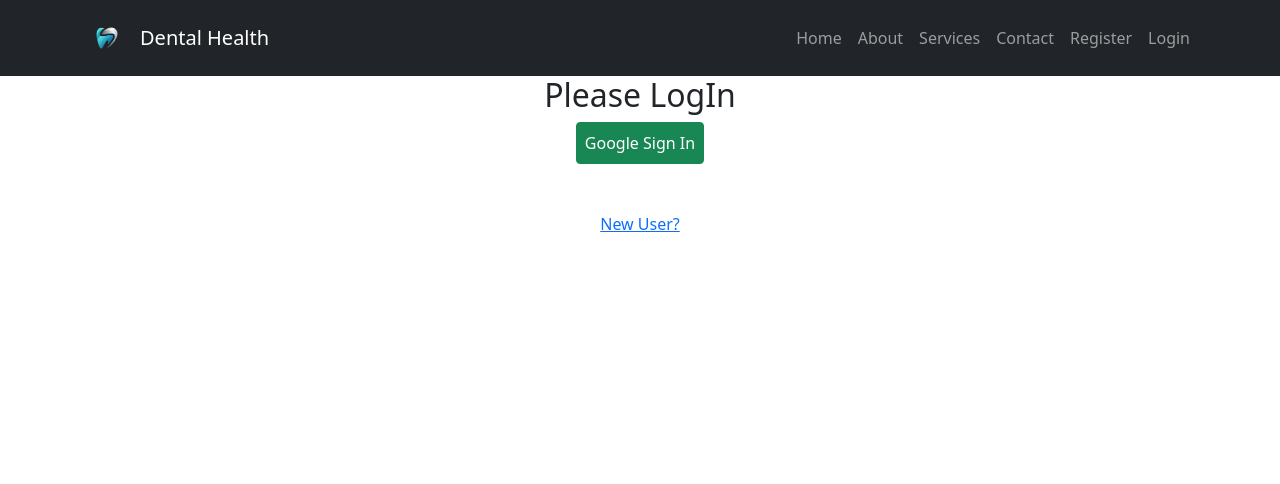
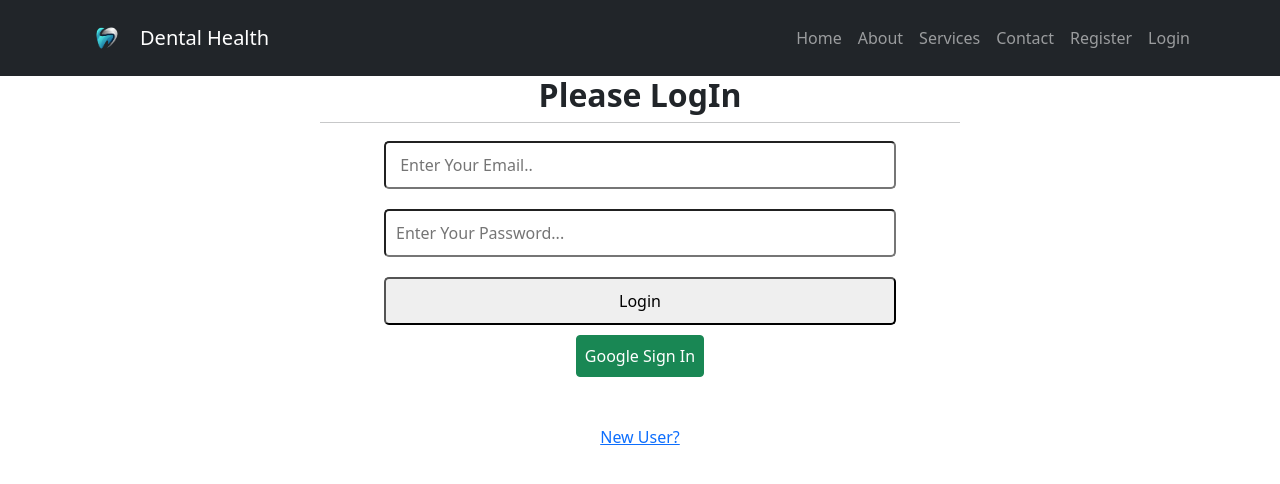
Before and after one commit to Farshid-997/healthcare-related-website-Farshid-997, a React (Create React App) app: page /login in a window 1280 px wide. Shown: the top 484 px of the page. Built offline with nearby package versions, Linux system fonts and the light colour scheme; no server answers.

Commit message:
login updated

```diff
--- a/src/Components/Login/Login.css
+++ b/src/Components/Login/Login.css
@@ -0,0 +1,14 @@
+.login-form form {
+  display: flex;
+  flex-direction: column;
+  justify-content: center;
+  align-items: center;
+}
+
+.login-form input {
+  width: 40%;
+  padding: 10px;
+  margin: 10px;
+  border-radius: 5px 5px;
+  margin-bottom: 10px;
+}
--- a/src/Components/Login/Login.js
+++ b/src/Components/Login/Login.js
@@ -2,13 +2,24 @@ import React from 'react';
 import { Link } from 'react-router-dom';
 import { Button } from 'react-bootstrap';
 import useAuth from '../../Hooks/useAuth';
-
+import './Login.css'
 const Login = () => {
     const { signInUsingGoogle } = useAuth();
     return (
-        <div>
-            <h2>Please LogIn</h2>
+        <div  className="login-form">
+            <h2 style={{fontSize:'2rem',fontWeight:'bold'}}>Please LogIn</h2>
+            <hr className='w-50 mx-auto mb-2 mt-0' />
             {/* <Button variant="primary m-5 p-2">Sign In With Email</Button> <br /> */}
+            <form >
+
+
+
+    <input type="email"  id="email" name="email" placeholder=" Enter Your Email.."/>
+
+
+    <input type="password" id="password" name="password" placeholder="Enter Your Password..."/>
+
+    <input type="submit" value="Login"/></form>
             <Button onClick={signInUsingGoogle} variant="success mb-5 p-2">Google Sign In</Button> <br />
 
             <Link to="/register">New User?</Link>
--- a/src/Components/Register/Register.js
+++ b/src/Components/Register/Register.js
@@ -1,5 +1,5 @@
 import React, { useState } from 'react';
-import { Form, Button } from 'react-bootstrap';
+
 import { Link } from 'react-router-dom';
 import './Register.css'
 import { getAuth, createUserWithEmailAndPassword } from "firebase/auth";
@@ -34,8 +34,8 @@ const Register = () => {
     // }
     return (
         <div className="register">
-            <h2><span className="text-warning"> Please</span> Register!!</h2>
-
+            <h2 style={{fontSize:'2rem',fontWeight:'bold'}}><span className="text-warning"> Please</span> Register!!</h2>
+            <hr className='w-50 mx-auto mb-2 mt-0' />
             <form onSubmit={handleReg}>
 
             <input type="text" id="fname" name="firstname" placeholder="Your first name.."/>
--- a/src/Components/Services/Services.js
+++ b/src/Components/Services/Services.js
@@ -17,7 +17,7 @@ const Services = () => {
 
     return (
         <Container>
-            <h2 className="text-success textCard mt-5" style={{fontSize:'1.5rem',fontWeight:'bold'}}>This is Our Services</h2>
+            <h2 className=" textCard mt-5" style={{fontSize:'2rem',fontWeight:'bold',color:'black'}}>This is Our Services</h2>
             <hr className='w-50 mx-auto mb-2 mt-0' />
             <Row xs={1} sm={1} md={2} lg={3} className="g-4" style={{marginLeft:'5px',paddingLeft:'5px'}}>
                 {
--- a/src/Components/Services/service.css
+++ b/src/Components/Services/service.css
@@ -3,3 +3,6 @@
   grid-template-columns: repeat(3, 1fr);
   grid-gap: 15px;
 }
+.textCard:hover {
+  color: red;
+}
```
